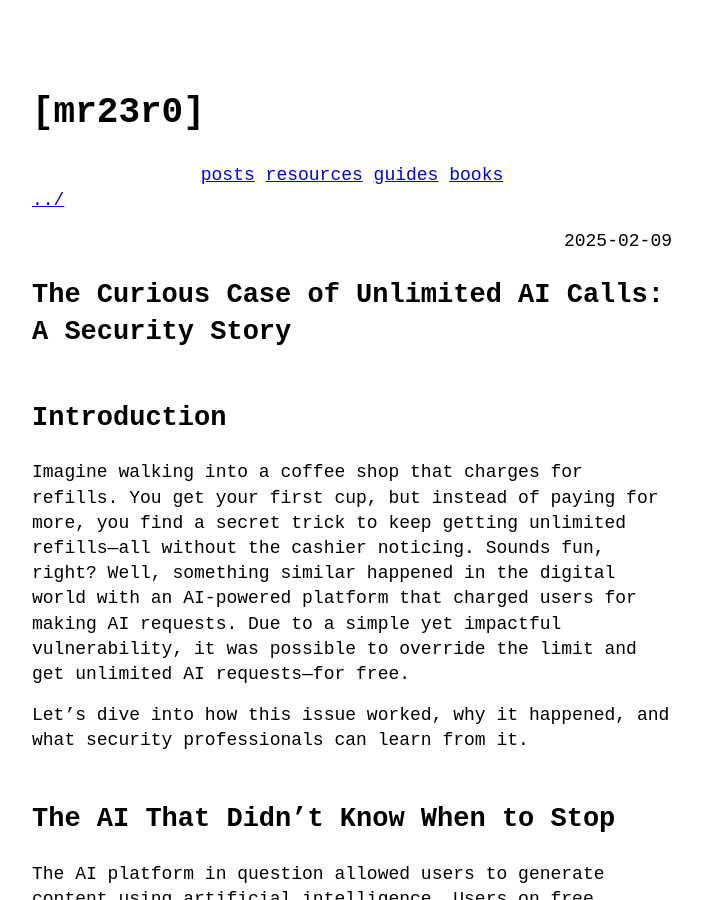
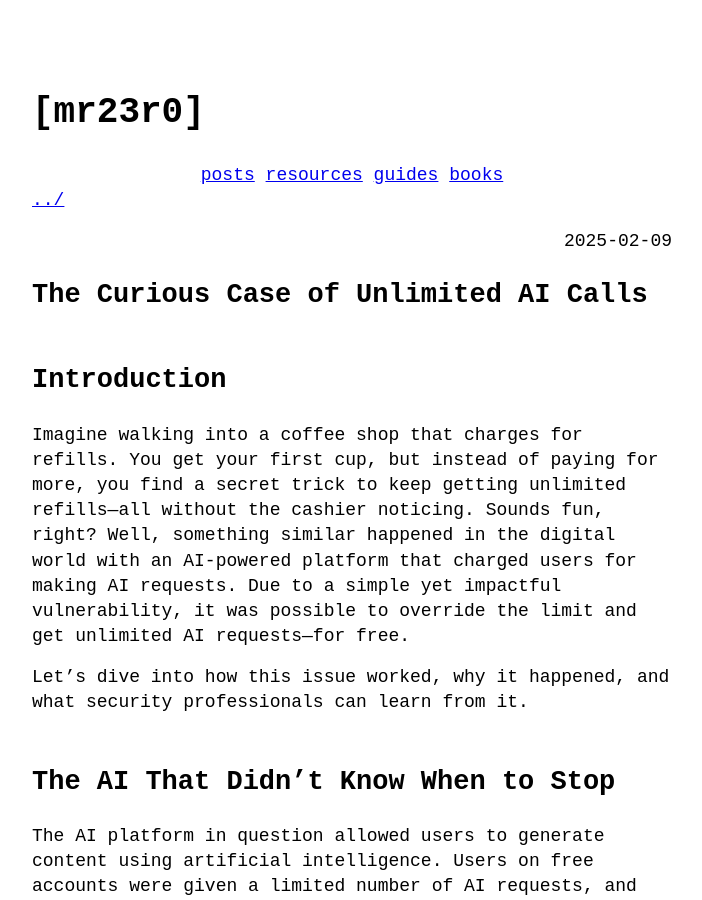
Before and after one commit to mr23r0/mr23r0.github.io, a Jekyll site: the page built from _posts/2025-02-09-unlimited-ai-calls.md, in a window 1280 px wide and 900 px high. Shown: the whole window, without its empty margins (288-990 px from the left). Built offline with Jekyll 4.4.1, drawn with Linux system fonts in a browser that asks for light colours.

Commit message:
minor content changes

```diff
--- a/_posts/2025-02-09-unlimited-ai-calls.md
+++ b/_posts/2025-02-09-unlimited-ai-calls.md
@@ -1,8 +1,8 @@
 ---
 layout: post
 category: posts
-title: "The Curious Case of Unlimited AI Calls: A Security Story"
-description : "The Curious Case of Unlimited AI Calls: A Security Story, is a tale about how I managed to find a vulnerability which allows an attacker to bypass API rate limits and make unlimited AI calls"
+title: "The Curious Case of Unlimited AI Calls"
+description : "The Curious Case of Unlimited AI Calls, is a tale about how I managed to find a vulnerability which allows an attacker to bypass API rate limits and make unlimited AI calls"
 tags : "API Security, Rate Limiting, Penetration Testing, Bug Bounty, Ethical Hacking, Security Research, Web Security, OWASP, Server-Side Validation, API Abuse, Cybersecurity, Responsible Disclosure, AI Security"
 ai_generated: true
 ---
```
Also changed, not shown: 5 other files.
